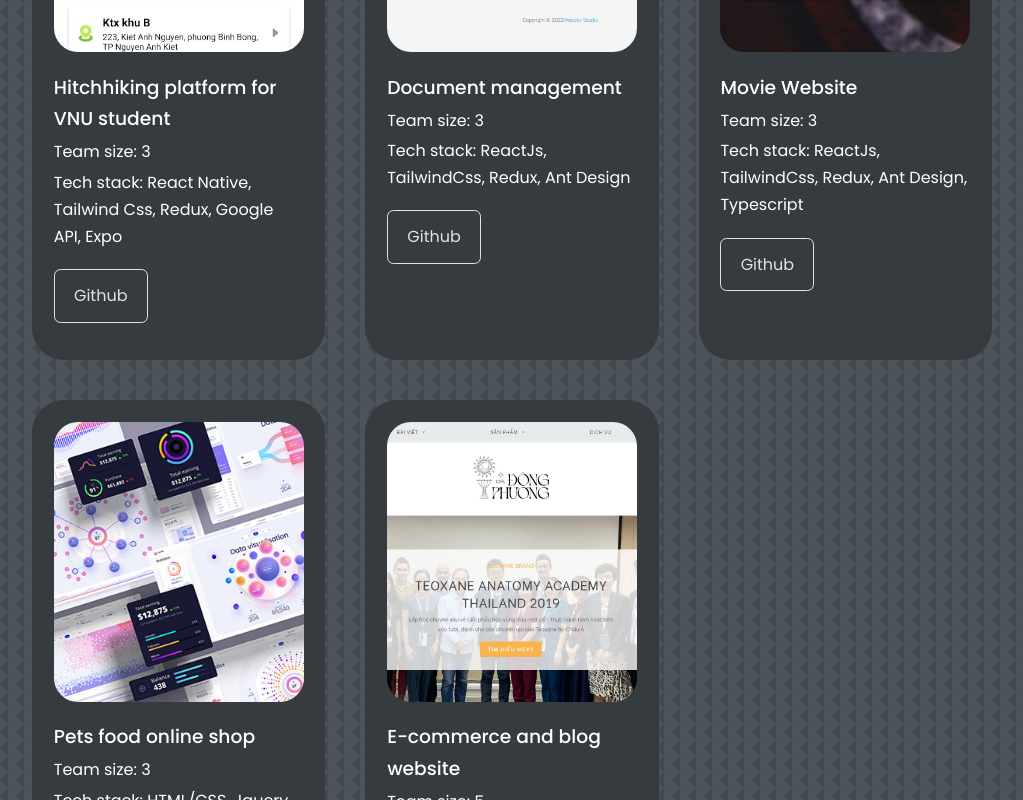
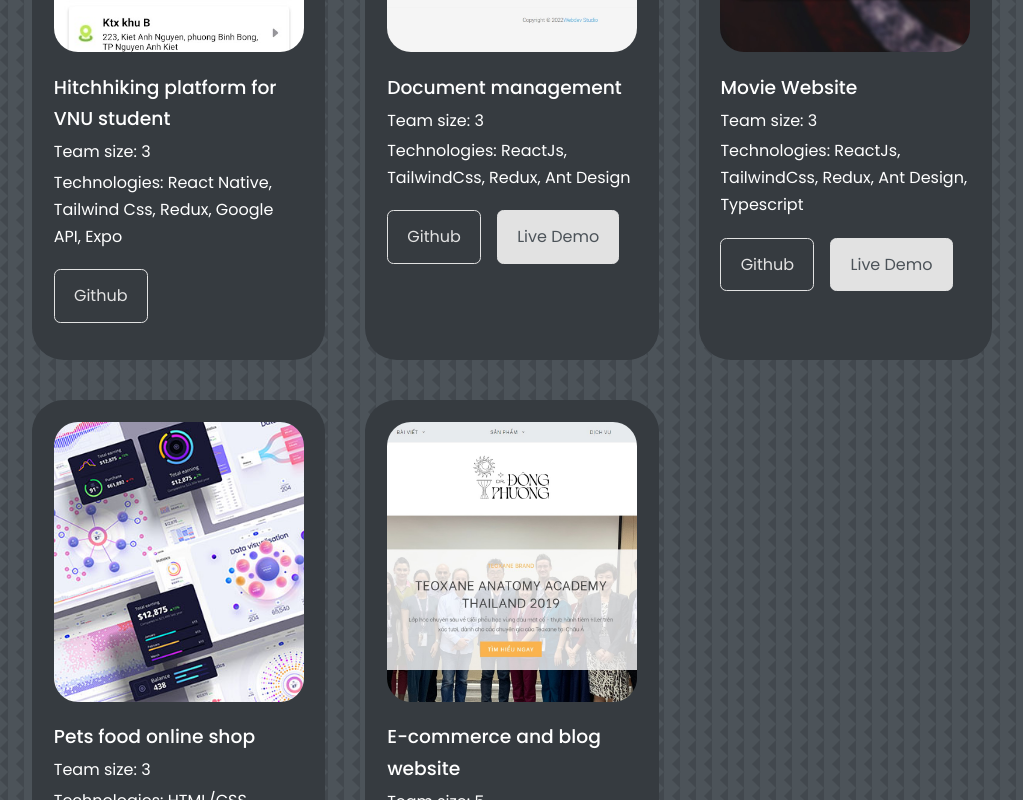
Before and after one commit to KAN19/nguyenkiet-portfolio, a React (Create React App) app: page / in a window 1280 px wide. Shown: the part 2620-3420 px from the top of the page, without its empty margins (128-1151 px from the left). Built offline with nearby package versions, Linux system fonts and the light colour scheme.

Commit message:
add live demo

```diff
--- a/src/components/experience/Experience.jsx
+++ b/src/components/experience/Experience.jsx
@@ -15,7 +15,10 @@ function Experience() {
 					<div className="experience__content">
 						{frontendItems &&
 							frontendItems.map((item) => (
-								<article className="experience__details">
+								<article
+									className="experience__details"
+									key={item.id}
+								>
 									<BsPatchCheckFill className="experience__details-icon" />
 									<div>
 										<h4>{item?.title}</h4>
@@ -32,7 +35,10 @@ function Experience() {
 					<div className="experience__content">
 						{backendItems &&
 							backendItems.map((item) => (
-								<article className="experience__details">
+								<article
+									className="experience__details"
+									key={item.id}
+								>
 									<BsPatchCheckFill className="experience__details-icon" />
 									<div>
 										<h4>{item?.title}</h4>
--- a/src/components/portfolio/Portfolio.jsx
+++ b/src/components/portfolio/Portfolio.jsx
@@ -1,15 +1,10 @@
 import React from "react";
 import "./portfolio.css";
-import IMG1 from "assets/portfolio1.jpg";
-import IMG2 from "assets/portfolio2.jpg";
-import IMG3 from "assets/portfolio3.jpg";
-import IMG4 from "assets/portfolio4.jpg";
-import IMG5 from "assets/portfolio5.png";
-import IMG6 from "assets/portfolio6.jpg";
+
 import { portfolioItems } from "./PortfolioItems";
 
 function Portfolio() {
-	const ref = window.location.href;
+	// const ref = window.location.href;
 
 	return (
 		<section id="portfolio">
@@ -33,32 +28,26 @@ function Portfolio() {
 							</div>
 							<div>
 								<span className="description__title">
-									Tech stack:
+									Technologies:
 								</span>
 								<span> {item?.tech_stack}</span>
 							</div>
 						</div>
 
 						<div className="portfolio__item-cta">
-							<a
-								href={item?.github}
-								target="_blank"
-								className="btn"
-								rel="noreferrer"
-							>
-								Github
-							</a>
-							{/* {!item?.live_demo && (
+							{item?.github && (
 								<a
-									href={ref}
-									className="btn btn-primary"
+									href={item?.github}
+									target="_blank"
+									className="btn"
 									rel="noreferrer"
 								>
-									Live Demo
+									Github
 								</a>
-							)} */}
+							)}
 
-							{item?.live_demo && (
+							{/* {item?.live_demo && (
+								// eslint-disable-next-line jsx-a11y/anchor-is-valid
 								<a
 									ref={item?.live_demo}
 									target="_blank"
@@ -67,6 +56,21 @@ function Portfolio() {
 								>
 									Live Demo
 								</a>
+							)} */}
+
+							{item?.live_demo ? (
+								// eslint-disable-next-line jsx-a11y/anchor-is-valid
+
+								<a
+									href={item?.live_demo}
+									target="_blank"
+									className="btn btn-primary"
+									rel="noreferrer"
+								>
+									Live Demo
+								</a>
+							) : (
+								""
 							)}
 						</div>
 					</article>
--- a/src/components/portfolio/PortfolioItems.js
+++ b/src/components/portfolio/PortfolioItems.js
@@ -21,7 +21,7 @@ export const portfolioItems = [
 		team_size: "3",
 		tech_stack: "ReactJs, TailwindCss, Redux, Ant Design",
 		github: "https://github.com/KAN19/website-giao-viec-quan-5",
-		live_demo: "",
+		live_demo: "https://demo-giao-viec-basic.vercel.app/",
 	},
 	{
 		id: 3,
@@ -30,7 +30,7 @@ export const portfolioItems = [
 		team_size: "3",
 		tech_stack: "ReactJs, TailwindCss, Redux, Ant Design, Typescript",
 		github: "https://github.com/phongvanngo/oo-movie",
-		live_demo: "",
+		live_demo: "https://oo-movie-kan19.vercel.app",
 	},
 	{
 		id: 4,
@@ -47,7 +47,7 @@ export const portfolioItems = [
 		title: "E-commerce and blog website",
 		team_size: "5",
 		tech_stack: "ReactJs, NextJs, TailwindCss, Redux, Ant Design",
-		github: "#",
+		github: "",
 		live_demo: "",
 	},
 ];
```
